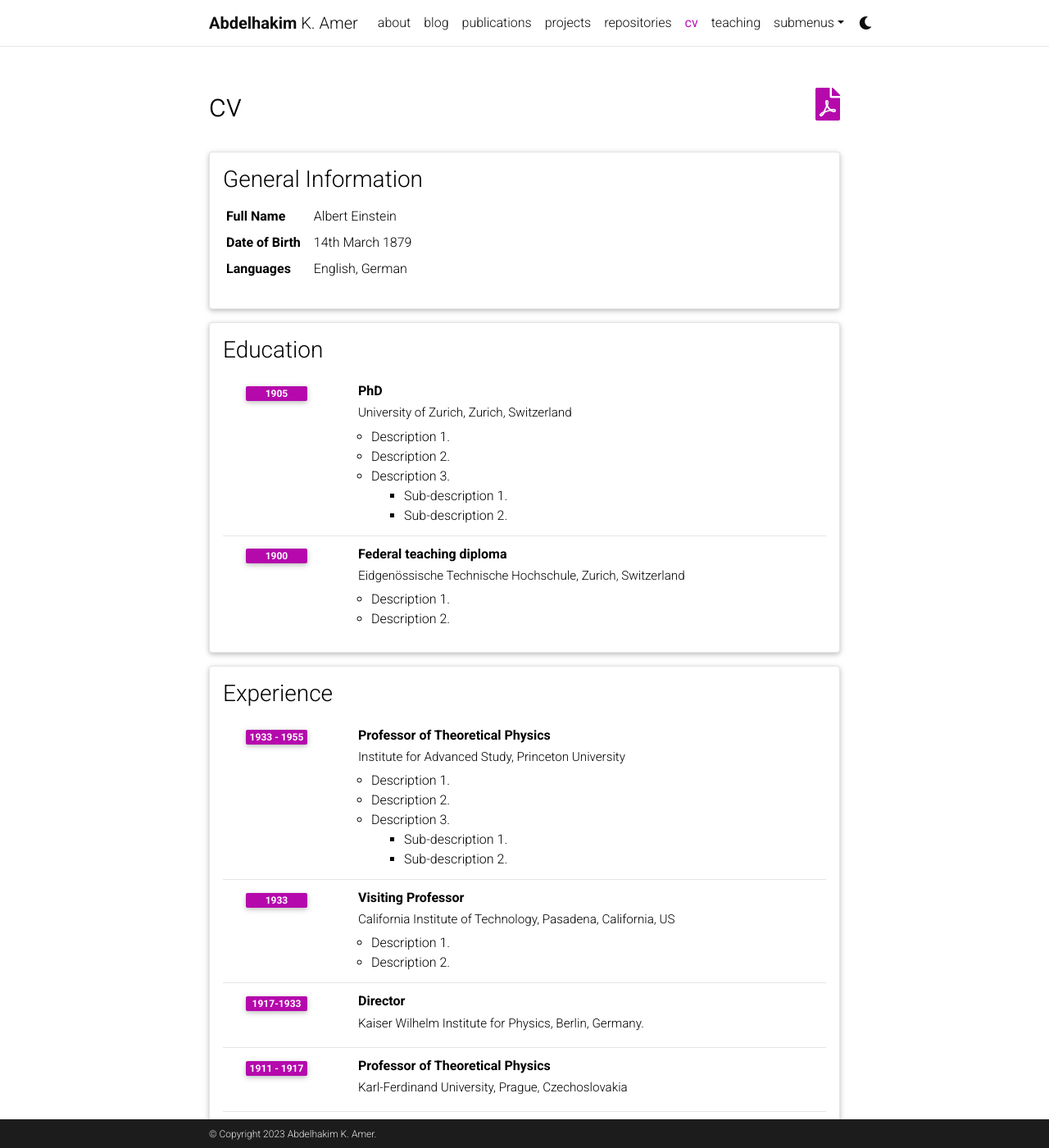
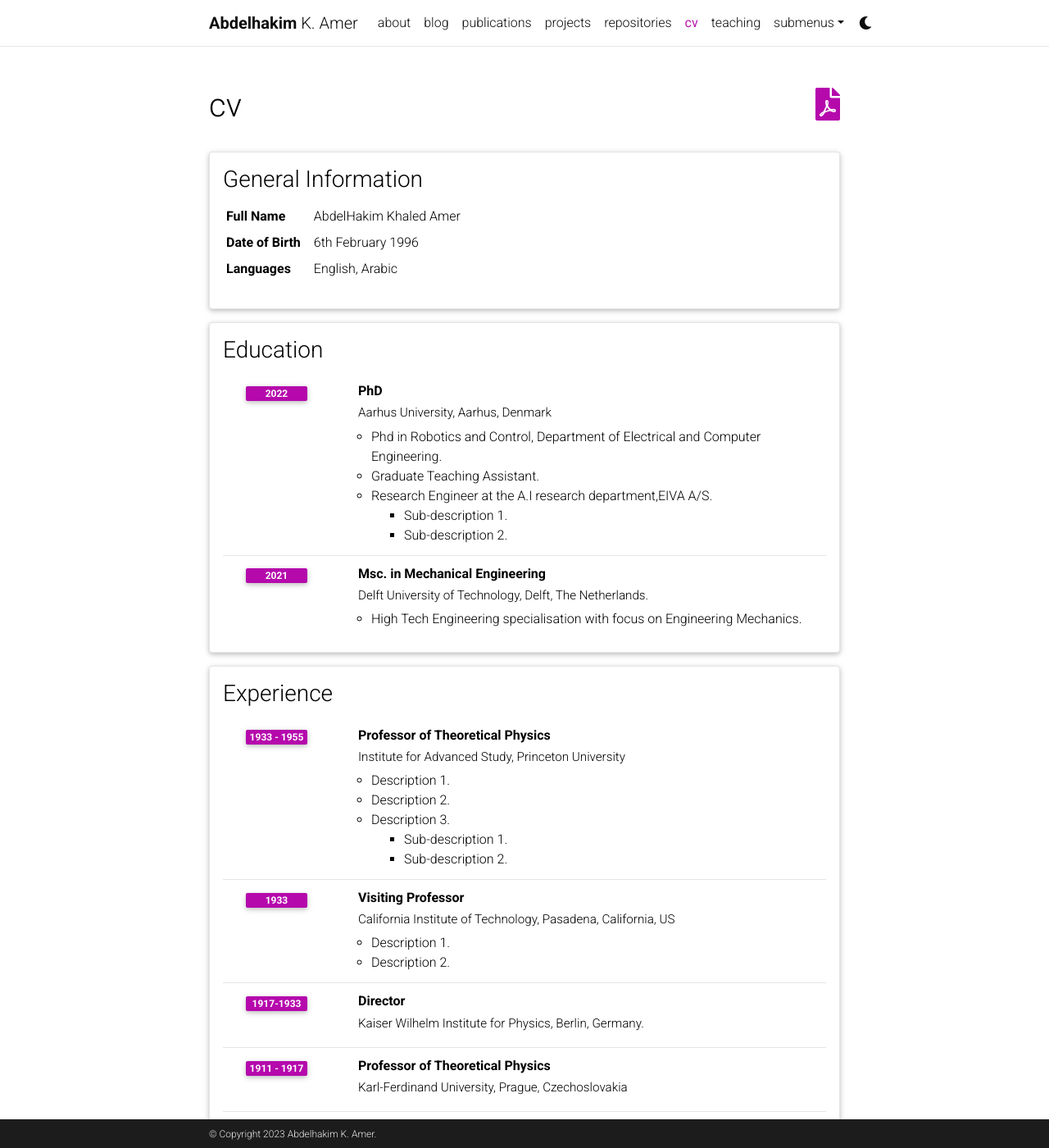
Before and after one commit to abdelhakim96/abdelhakim96.github.io, a Jekyll site: the page built from _pages/cv.md, in a window 1280 px wide and 1400 px high. Shown: the whole window at 82% size. Built offline with Jekyll 4.4.1, drawn with Linux system fonts in a browser that asks for light colours; comment, search, counter and statistics services are not loaded; a style sheet for code colours, icons or effects is not loaded; some of the changed text lies outside the part shown.

Commit message:
added cv

```diff
--- a/_data/cv.yml
+++ b/_data/cv.yml
@@ -2,31 +2,31 @@
   type: map
   contents:
     - name: Full Name
-      value: Albert Einstein
+      value: AbdelHakim Khaled Amer
     - name: Date of Birth
-      value: 14th March 1879
+      value: 6th February 1996
     - name: Languages
-      value: English, German
+      value: English, Arabic
 
 - title: Education
   type: time_table
   contents:
     - title: PhD
-      institution: University of Zurich, Zurich, Switzerland
-      year: 1905
+      institution: Aarhus University, Aarhus, Denmark
+      year: 2022
       description:
-        - Description 1.
-        - Description 2.
-        - title: Description 3.
+        - Phd in Robotics and Control, Department of Electrical and Computer Engineering.
+        - Graduate Teaching Assistant.
+        - title: Research Engineer at the A.I research department,EIVA A/S.
           contents:
             - Sub-description 1.
             - Sub-description 2.
-    - title: Federal teaching diploma
-      institution: Eidgenössische Technische Hochschule, Zurich, Switzerland
-      year: 1900
+    - title: Msc. in Mechanical Engineering
+      institution: Delft University of Technology, Delft, The Netherlands.
+      year: 2021
       description:
-        - Description 1.
-        - Description 2.
+        - High Tech Engineering specialisation with focus on Engineering Mechanics.
+
 
 - title: Experience
   type: time_table
@@ -64,34 +64,33 @@
 - title: Open Source Projects
   type: time_table
   contents:
-    - title: <a href="https://github.com/alshedivat/al-folio">al-folio</a>
-      year: 2015-now
-      description: A beautiful, simple, clean, and responsive Jekyll theme for academics.
+    - title: <a href="https://github.com/open-airlab/VTNMPC-Autonomous-Wind-Turbine-Inspection">VT-NMPC</a>
+      year: 2021
+      description: Autonomous Wind Turbine Inspection Framework Enabled by Visual Tracking Nonlinear Model Predictive Control (VT-NMPC).
+
+    - title: <a href="https://github.com/open-airlab/UNav-Sim">UNav-Sim</a>
+      year: 2023
+      description: High Fidelty Underwater Robotics Simulator U-NavSim.
 
 - title: Honors and Awards
   type: time_table
   contents:
-    - year: 1921
+    - year: 2022
       items:
-        - Nobel Prize in Physics
-        - Matteucci Medal
-    - year: 2029
+        - Innovation fund award for Phd project
+    - year: 2013
       items:
-        - Max Planck Medal
+        - Academic Acheivement scholarship- American Univeristy in Cairo
 
 - title: Academic Interests
   type: nested_list
   contents:
-    - title: Topic 1.
+    - title: Research Areas.
       items:
-        - Description 1.
-        - Description 2.
-    - title: Topic 2.
-      items:
-        - Description 1.
-        - Description 2.
+        - Optimal Control.
+        - Data Driven Control.
 
 - title: Other Interests
   type: list
   contents:
-    - <u>Hobbies:</u> Hobby 1, Hobby 2, etc.
+    - <u>Hobbies:</u> Football, Cycling
```
